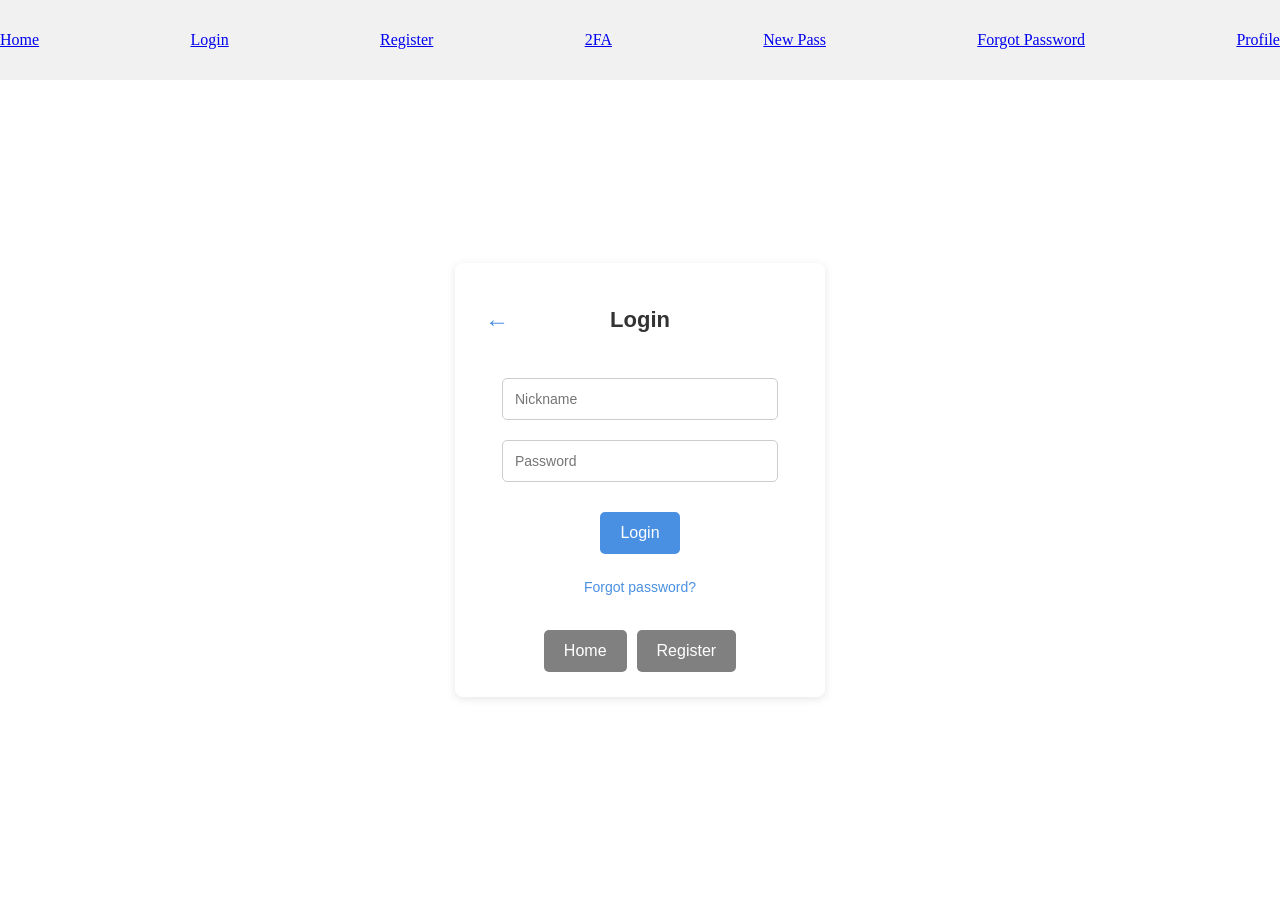
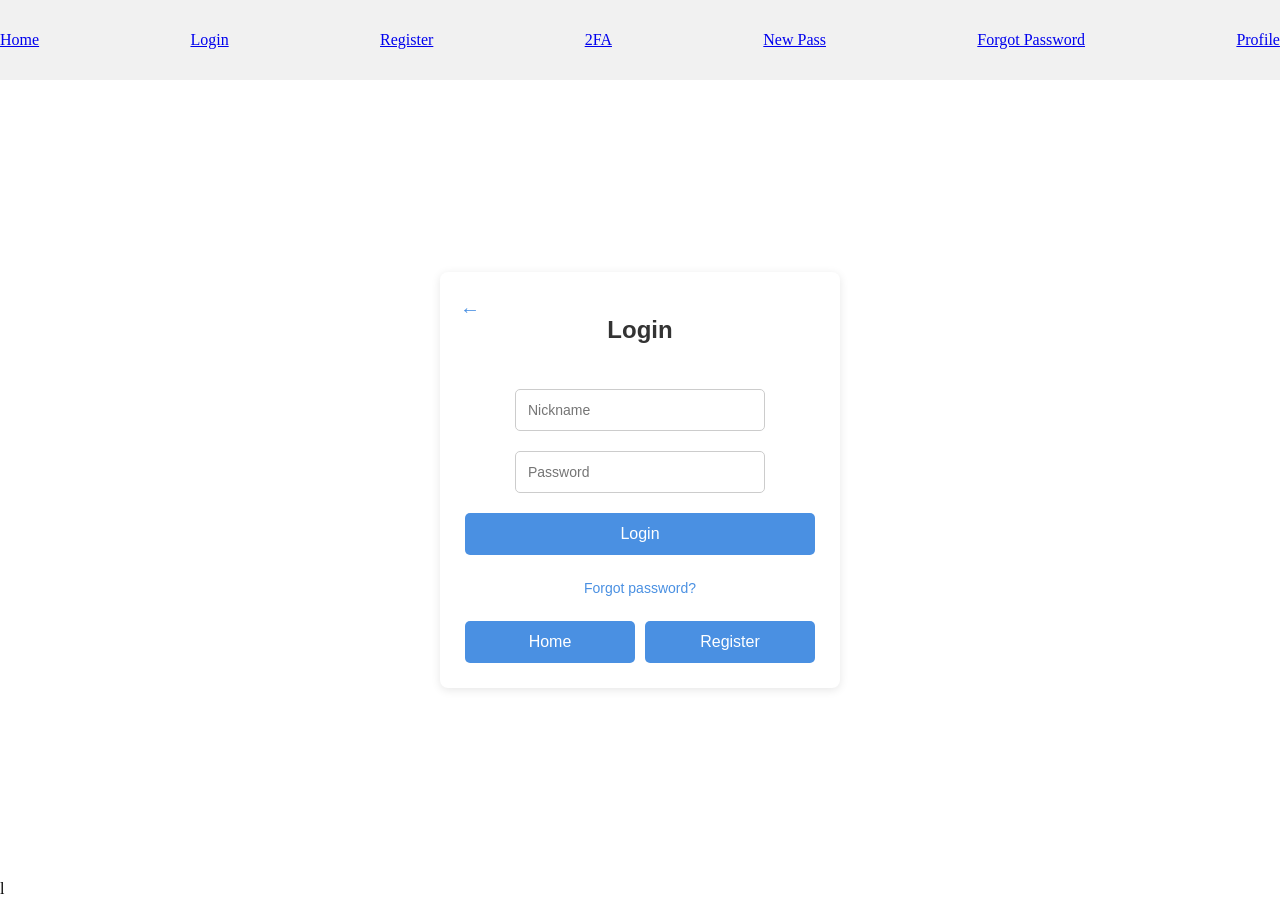
Before and after one commit to Trenclik/SOPL-DOMUS, a SvelteKit app: page /Login in a window 1280 px wide. Built offline with nearby package versions, Linux system fonts and the light colour scheme; no server answers.

Commit message:
Frontend-10-Marat

```diff
--- a/src/routes/2FA/+page.svelte
+++ b/src/routes/2FA/+page.svelte
@@ -72,7 +72,12 @@
         position: absolute;
         top: 10px;
         left: 10px;
-        font-size: 24px;
+        width: 32px; /* Ensure uniform size */
+        height: 32px; /* Maintain square dimensions */
+        display: flex;
+        justify-content: center;
+        align-items: center;
+        font-size: 20px; /* Adjust font size for better visibility */
         cursor: pointer;
         color: #4a90e2;
         background: none;
@@ -81,7 +86,7 @@
 
         &:hover {
           color: #fff;
-          background-color: #4a90e2;
+          background-color: #4a90e2; /* Highlight effect on hover */
         }
       }
 
--- a/src/routes/ForgotPass/+page.svelte
+++ b/src/routes/ForgotPass/+page.svelte
@@ -72,7 +72,12 @@
         position: absolute;
         top: 10px;
         left: 10px;
-        font-size: 24px;
+        width: 32px; /* Ensure uniform size */
+        height: 32px; /* Maintain square dimensions */
+        display: flex;
+        justify-content: center;
+        align-items: center;
+        font-size: 20px; /* Adjust font size for better visibility */
         cursor: pointer;
         color: #4a90e2;
         background: none;
--- a/src/routes/Login/+page.svelte
+++ b/src/routes/Login/+page.svelte
@@ -78,7 +78,6 @@
 			<p>Already logged in</p>
 			<button onclick={logout}>Logout</button>
 		</div>
-
 	{:else}
 		<div class="login-box">
 			<button class="back-arrow" onclick={goBack} aria-label="Go back">&larr;</button>
@@ -90,11 +89,11 @@
 				<div class="notification">{notification}</div>
 			{/if}
 			{#if loginSuccess}
-				<div class="notification" style="color: green">
+				<div class="notification success">
 					Login successful! Redirecting to your profile...
 				</div>
 			{/if}
-			<form onsubmit={handleSubmit}>
+			<form onsubmit={handleSubmit} class="login-form">
 				<input type="text" bind:value={nickname} placeholder="Nickname" required />
 				<input type="password" bind:value={password} placeholder="Password" required />
 				<button type="submit">Login</button>
@@ -108,7 +107,6 @@
 			</div>
 		</div>
 	{/if}
-
 </div>
 
 <style>
@@ -118,25 +116,35 @@
 		height: 100vh;
 		background-color: white;
 		font-family: 'Arial', sans-serif;
+		box-sizing: border-box;
+		padding: 1rem;
 	}
 
 	.login-box {
+		display: grid;
+		gap: 15px;
 		background-color: #fff;
 		padding: 25px;
 		border-radius: 8px;
 		box-shadow: 0 2px 10px rgba(0, 0, 0, 0.1);
-	  width: 320px;
+		width: 100%;
+		max-width: 400px;
+		min-width: 280px;
+		position: relative;
 		text-align: center;
-	  display: grid;
-	  gap: 15px;
-	  position: relative;
+		box-sizing: border-box;
 	}
 
 	.back-arrow {
 	position: absolute;
 	top: 10px;
 	left: 10px;
-	  font-size: 24px;
+	width: 32px; /* Ensure the arrow is not stretched */
+	height: 32px; /* Maintain square shape for clarity */
+	display: flex;
+	justify-content: center;
+	align-items: center;
+	font-size: 20px; /* Adjust font size for better visibility */
 	cursor: pointer;
 	color: #4a90e2;
 	background: none;
@@ -146,40 +154,60 @@
 
 .back-arrow:hover {
 	color: #fff;
-	  background-color: #4a90e2;
+	background-color: #4a90e2; /* Highlight on hover */
 }
+
 
 	h2 {
 		margin-bottom: 20px;
-	  font-size: 22px;
+		font-size: 1.5rem;
 		color: #333;
 	}
 
-	.error-message, .notification {
-	  font-size: 14px;
-	  margin-bottom: 15px;
-	  color: #d9534f;
+	.error-message,
+	.notification {
+		font-size: 0.875rem;
+		padding: 0.5rem;
+		border-radius: 4px;
+	}
+
+	.error-message {
+		background-color: #f8d7da;
+		color: #721c24;
 	}
 
 	.notification {
-	  color: #28a745;
+		background-color: #d4edda;
+		color: #155724;
 	}
 
 	input {
 		padding: 12px;
-	  margin: 10px auto;
 		border: 1px solid #ccc;
 		border-radius: 5px;
 		font-size: 14px;
 		width: calc(100% - 40px);
 		max-width: 250px;
+		box-sizing: border-box;
+		margin: 10px auto;
 	}
 
-	input:focus {
-	  border-color: #4a90e2;
-	  outline: none;
-	  box-shadow: 0 0 4px rgba(74, 144, 226, 0.3);
-	  background-color: #ffffff;
+	button {
+		background-color: #4a90e2;
+		color: white;
+		border: none;
+		padding: 12px 20px;
+		border-radius: 5px;
+		cursor: pointer;
+		font-size: 16px;
+		margin-top: 10px;
+		transition: background-color 0.3s;
+		box-sizing: border-box;
+		width: 100%;
+	}
+
+	button:hover {
+		background-color: #357abd;
 	}
 
 	.forgot-password {
@@ -193,38 +221,10 @@
 		text-decoration: none;
 	}
 
-	.forgot-password a:hover {
-	  text-decoration: underline;
-	}
-
-	button {
-	  background-color: #4a90e2;
-	  color: #fff;
-	  border: none;
-	  padding: 12px 20px;
-	  border-radius: 5px;
-	  cursor: pointer;
-	  font-size: 16px;
-	  margin-top: 20px;
-	  transition: background-color 0.3s;
-	}
-
-	button:hover {
-	  background-color: #357abd;
-	}
-
-	button:active {
-	  background-color: #2b5e92;
-	}
-
 	.form-buttons {
 		display: flex;
 		gap: 10px;
 		justify-content: center;
-	}
-
-	.form-buttons button {
-	  background-color: grey;
 	}
 
 	@media (max-width: 480px) {
@@ -238,7 +238,9 @@
 		}
 
 		button {
-		padding: 10px 20px;
+			padding: 10px;
+			font-size: 0.9rem;
 		}
 	}
 </style>
+l
--- a/src/routes/NewPass/+page.svelte
+++ b/src/routes/NewPass/+page.svelte
@@ -79,7 +79,12 @@
         position: absolute;
         top: 10px;
         left: 10px;
-        font-size: 24px;
+        width: 32px; /* Ensure uniform size */
+        height: 32px; /* Maintain square dimensions */
+        display: flex;
+        justify-content: center;
+        align-items: center;
+        font-size: 20px; /* Adjust font size for better visibility */
         cursor: pointer;
         color: #4a90e2;
         background: none;
```
Also changed, not shown: src/routes/Register/+page.svelte (+6 -1 lines). Lines whose indentation alone changed are shown as unchanged.
